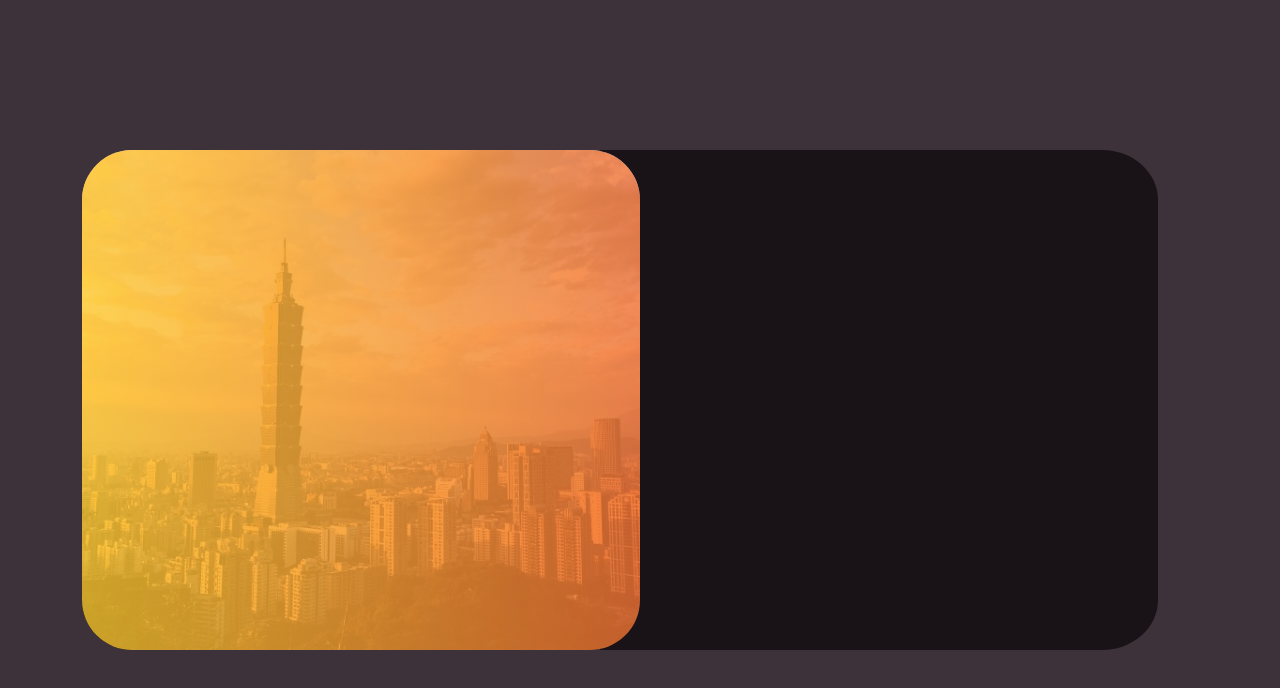
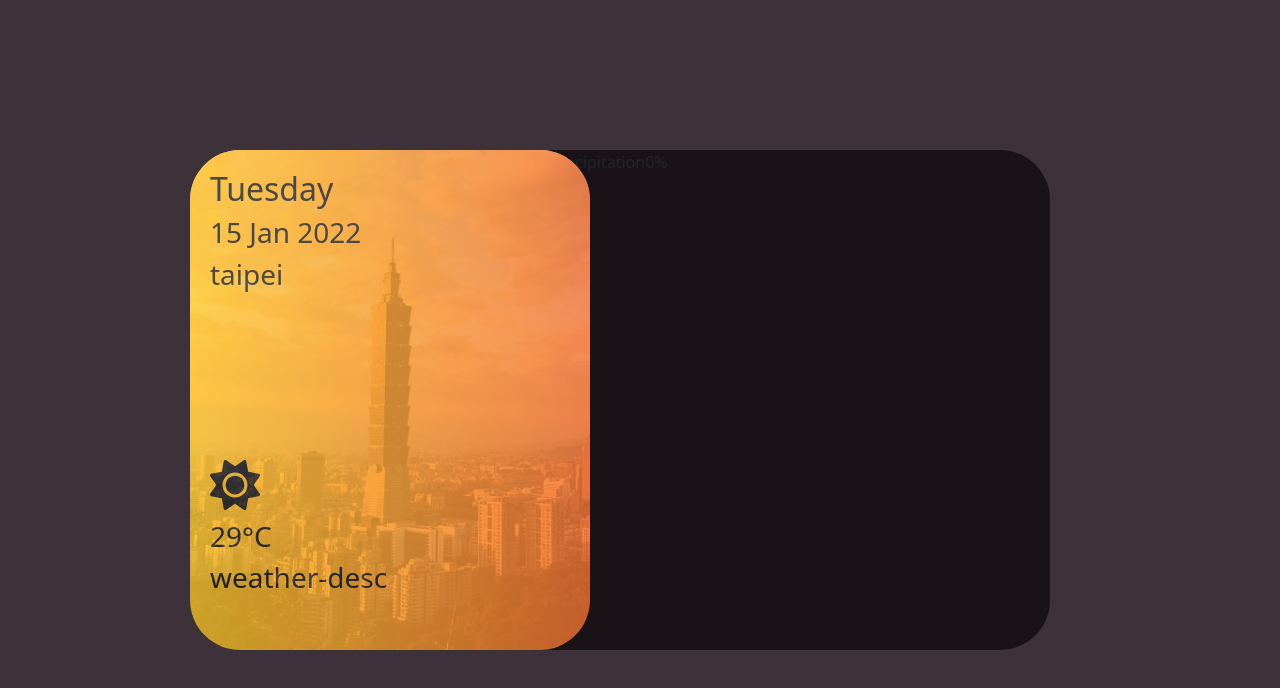
Before and after one commit to tsaiyishiu/weather_project, a Vue app: page / in a window 1280 px wide. Shown: the top 688 px of the page. Built offline with nearby package versions, Linux system fonts and the light colour scheme.

Commit message:
切版中info_today_content

```diff
--- a/src/App.vue
+++ b/src/App.vue
@@ -2,11 +2,29 @@
   <div id="app">
     <div class="main d-flex">
       <div class="container d-flex">
-        <div class="wathercontent_today flex-fill">
-          <div class="weather-gradient"></div>
+        <div class="wathercontent_today ">
+          <div class="weather-gradient">
+            <div class="date-container">
+              <h2 class="worship">Tuesday</h2>
+              <h3 class="year month day">15 Jan 2022</h3>
+              <h3 class="Place">taipei</h3>
+            </div>
+            <div class="weather-container">
+              <i class="fa-solid fa-sun"></i>
+              <h3 class="temperature">29°C</h3>
+              <h3 class="weather-desc">weather-desc</h3>
+            </div>
+          </div>
         </div>
-        <div class="wathercontent flex-fill">
-
+        <div class="info_today_content ">
+          <div class="info_today">
+            <div class="precipitation">
+              <span>precipitation</span>
+              <span>0%</span>
+            </div>
+            <div class=""></div>
+            <div class=""></div>
+          </div>
         </div>
       </div>
     </div>
@@ -50,8 +68,9 @@
     align-items: center;
     justify-content: center;
   }
-  .wathercontent{
-    max-width: 100%;
+  .info_today_content{
+    /* max-width: 100%; */
+    width: 500px;
     height: 500px;
     background:rgb(25, 19, 23);
     border-radius: 0 10% 10% 0;
@@ -62,7 +81,8 @@
     background-image: url('@/assets/01.jpeg');
     background-repeat:no-repeat;
     background-size: cover;
-    max-width: 100%;
+    width: 400px;
+    /* max-width: 100%; */
     height: 500px;
     border-radius: 50px;
     z-index: 2;
@@ -75,8 +95,17 @@
     background: #FDC830;  /* fallback for old browsers */
     background: -webkit-linear-gradient(to left, #F37335, #FDC830);  /* Chrome 10-25, Safari 5.1-6 */
     background: linear-gradient(to left, #F37335, #FDC830); /* W3C, IE 10+/ Edge, Firefox 16+, Chrome 26+, Opera 12+, Safari 7+ */
-
   }
-
-
+  .date-container{
+    padding-left:20px ;
+    padding-top:20px ;
+  }
+  .weather-container{
+    padding-left:20px ;
+    padding-top:160px ;
+  }
+  .fa-sun{
+    font-size: 50px;
+    padding-bottom: 10px;
+  }
 </style>
```
